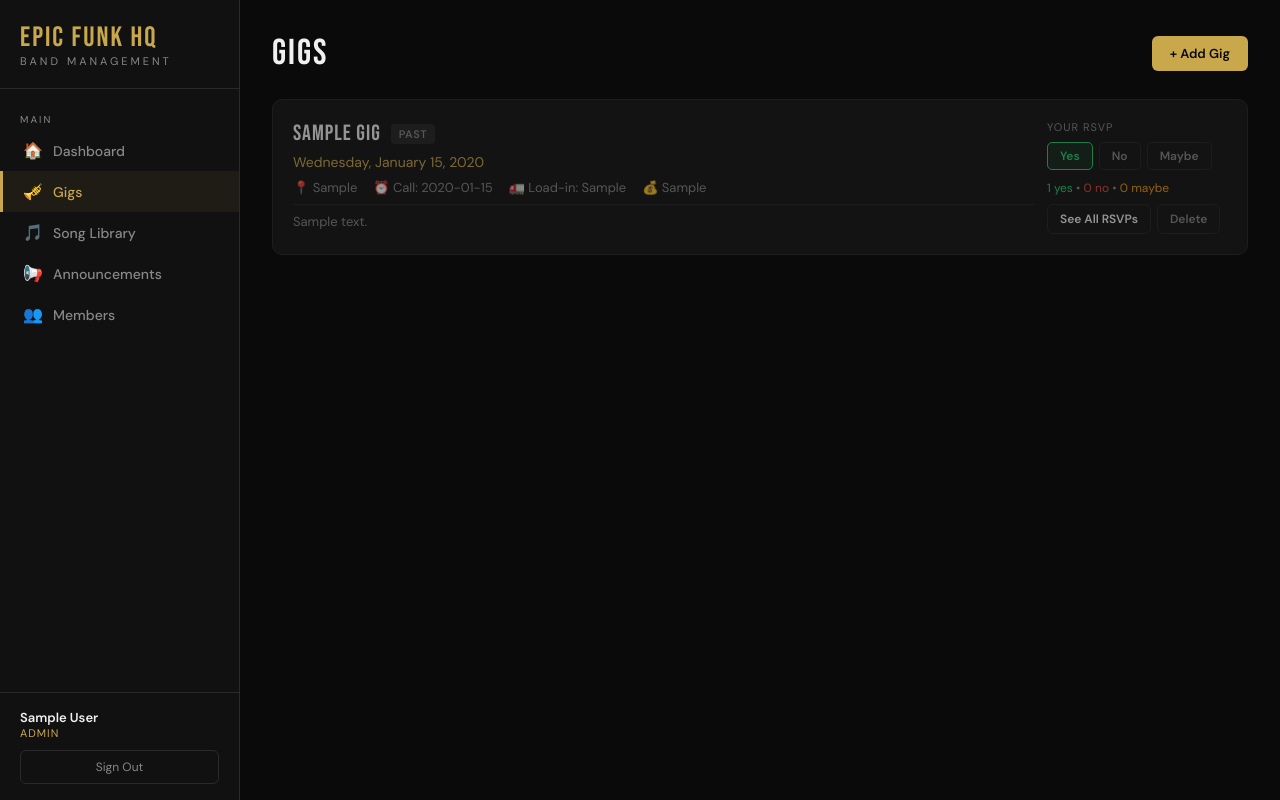
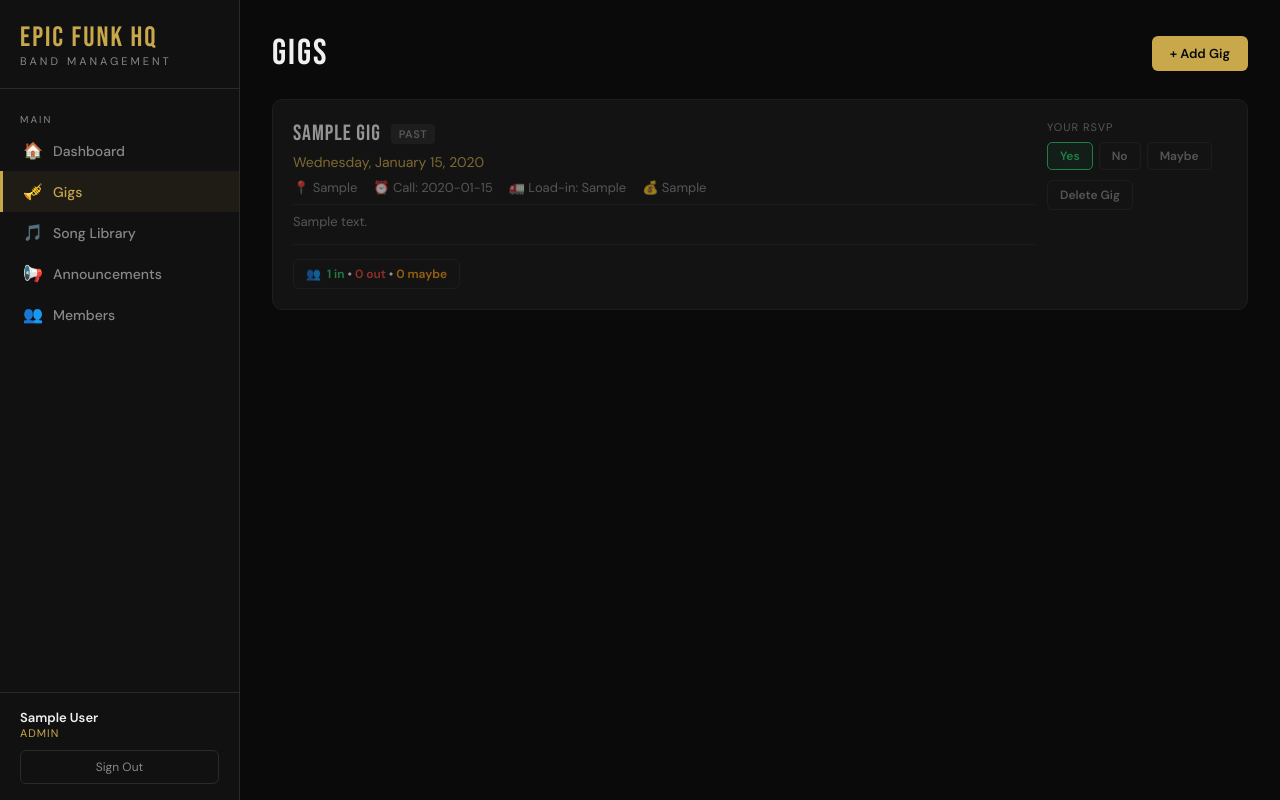
Before and after one commit to enwtn4/epicfunkhq, a Flask app: page /gigs in a window 1280 px wide. Run offline with Flask 3, Linux system fonts and the light colour scheme; the visitor is signed in with stand-in values (Sample User, id 1); tables that the repository leaves empty hold one stand-in row (values such as "Sample post").

Commit message:
Update gigs.html

```diff
--- a/templates/gigs.html
+++ b/templates/gigs.html
@@ -41,6 +41,22 @@
                     {% if gig.notes %}
                     <div style="font-size:13px;color:var(--muted);margin-top:8px;padding-top:8px;border-top:1px solid var(--border);">{{ gig.notes }}</div>
                     {% endif %}
+
+                    <!-- WHO IS IN - visible to everyone -->
+                    <div style="margin-top:14px;padding-top:14px;border-top:1px solid var(--border);">
+                        <button class="btn btn-outline btn-sm" onclick="toggleRSVPList({{ gig.id }})">
+                            👥 <span id="rsvp-summary-{{ gig.id }}">
+                                <span style="color:var(--green);">{{ item.yes }} in</span> &bull;
+                                <span style="color:var(--red);">{{ item.no }} out</span> &bull;
+                                <span style="color:var(--yellow);">{{ item.maybe }} maybe</span>
+                            </span>
+                        </button>
+                        <div id="rsvp-list-{{ gig.id }}" style="display:none;margin-top:12px;">
+                            <div style="display:grid;grid-template-columns:repeat(auto-fill,minmax(160px,1fr));gap:8px;" id="rsvp-grid-{{ gig.id }}">
+                                <div style="color:var(--muted);font-size:13px;">Loading...</div>
+                            </div>
+                        </div>
+                    </div>
                 </div>
 
                 <!-- RSVP -->
@@ -52,14 +68,8 @@
                         <button class="rsvp-btn {% if item.my_rsvp == 'maybe' %}maybe{% endif %}" onclick="rsvp({{ gig.id }}, 'maybe')">Maybe</button>
                     </div>
                     {% if user.is_admin %}
-                    <div style="margin-top:10px;font-size:12px;color:var(--muted);">
-                        <span style="color:var(--green);">{{ item.yes }} yes</span> &bull;
-                        <span style="color:var(--red);">{{ item.no }} no</span> &bull;
-                        <span style="color:var(--yellow);">{{ item.maybe }} maybe</span>
-                    </div>
-                    <div style="margin-top:8px;display:flex;gap:6px;">
-                        <button class="btn btn-outline btn-sm" onclick="viewRSVPs({{ gig.id }}, '{{ gig.title|e }}')">See All RSVPs</button>
-                        <button class="btn btn-danger btn-sm" onclick="deleteGig({{ gig.id }})">Delete</button>
+                    <div style="margin-top:10px;display:flex;gap:6px;">
+                        <button class="btn btn-danger btn-sm" onclick="deleteGig({{ gig.id }})">Delete Gig</button>
                     </div>
                     {% endif %}
                 </div>
@@ -117,17 +127,6 @@
         </div>
     </div>
 </div>
-
-<!-- RSVP List Modal -->
-<div class="modal-overlay" id="modal-rsvps">
-    <div class="modal">
-        <div class="modal-title" id="rsvp-modal-title">RSVP List</div>
-        <div id="rsvp-list-content" style="min-height:80px;"></div>
-        <div class="modal-actions">
-            <button class="btn btn-outline" onclick="closeModal('modal-rsvps')">Close</button>
-        </div>
-    </div>
-</div>
 {% endif %}
 
 {% endblock %}
@@ -140,6 +139,60 @@
         m.addEventListener('click', e => { if (e.target === m) m.classList.remove('open'); });
     });
 
+    const rsvpCache = {};
+
+    async function toggleRSVPList(gigId) {
+        const list = document.getElementById('rsvp-list-' + gigId);
+        const grid = document.getElementById('rsvp-grid-' + gigId);
+        if (list.style.display === 'none') {
+            list.style.display = 'block';
+            if (!rsvpCache[gigId]) {
+                const res = await fetch('/api/gigs/' + gigId + '/rsvps/all');
+                rsvpCache[gigId] = await res.json();
+            }
+            const data = rsvpCache[gigId];
+            if (!data.length) {
+                grid.innerHTML = '<div style="color:var(--muted);font-size:13px;">No responses yet.</div>';
+                return;
+            }
+            const yes = data.filter(r => r.status === 'yes');
+            const no = data.filter(r => r.status === 'no');
+            const maybe = data.filter(r => r.status === 'maybe');
+
+            let html = '';
+            if (yes.length) {
+                html += '<div style="grid-column:1/-1;font-size:11px;text-transform:uppercase;letter-spacing:1px;color:var(--green);margin-bottom:4px;">Available</div>';
+                yes.forEach(r => {
+                    html += `<div style="background:rgba(46,204,113,0.08);border:1px solid rgba(46,204,113,0.2);border-radius:6px;padding:8px 10px;">
+                        <div style="font-size:13px;font-weight:600;">${r.name}</div>
+                        <div style="font-size:11px;color:var(--muted);">${r.instrument || ''}</div>
+                    </div>`;
+                });
+            }
+            if (no.length) {
+                html += '<div style="grid-column:1/-1;font-size:11px;text-transform:uppercase;letter-spacing:1px;color:var(--red);margin-top:8px;margin-bottom:4px;">Not Available</div>';
+                no.forEach(r => {
+                    html += `<div style="background:rgba(231,76,60,0.08);border:1px solid rgba(231,76,60,0.2);border-radius:6px;padding:8px 10px;">
+                        <div style="font-size:13px;font-weight:600;">${r.name}</div>
+                        <div style="font-size:11px;color:var(--muted);">${r.instrument || ''}</div>
+                    </div>`;
+                });
+            }
+            if (maybe.length) {
+                html += '<div style="grid-column:1/-1;font-size:11px;text-transform:uppercase;letter-spacing:1px;color:var(--yellow);margin-top:8px;margin-bottom:4px;">Maybe</div>';
+                maybe.forEach(r => {
+                    html += `<div style="background:rgba(243,156,18,0.08);border:1px solid rgba(243,156,18,0.2);border-radius:6px;padding:8px 10px;">
+                        <div style="font-size:13px;font-weight:600;">${r.name}</div>
+                        <div style="font-size:11px;color:var(--muted);">${r.instrument || ''}</div>
+                    </div>`;
+                });
+            }
+            grid.innerHTML = html;
+        } else {
+            list.style.display = 'none';
+        }
+    }
+
     async function rsvp(gigId, status) {
         const res = await fetch('/api/gigs/' + gigId + '/rsvp', {
             method: 'POST',
@@ -150,6 +203,7 @@
             const group = document.getElementById('rsvp-' + gigId);
             group.querySelectorAll('.rsvp-btn').forEach(btn => btn.classList.remove('yes','no','maybe'));
             group.querySelector(`[onclick*="'${status}'"]`).classList.add(status);
+            rsvpCache[gigId] = null; // clear cache so it reloads
             showToast('RSVP updated');
         }
     }
@@ -180,27 +234,5 @@
         const res = await fetch('/api/gigs/' + id, { method: 'DELETE' });
         if (res.ok) { showToast('Gig deleted'); setTimeout(() => location.reload(), 800); }
     }
-
-    async function viewRSVPs(gigId, title) {
-        document.getElementById('rsvp-modal-title').textContent = title + ' - RSVPs';
-        document.getElementById('rsvp-list-content').innerHTML = '<div style="color:var(--muted);font-size:13px;">Loading...</div>';
-        openModal('modal-rsvps');
-        const res = await fetch('/api/gigs/' + gigId + '/rsvps');
-        const data = await res.json();
-        if (!data.length) {
-            document.getElementById('rsvp-list-content').innerHTML = '<div style="color:var(--muted);font-size:13px;padding:16px 0;">No RSVPs yet.</div>';
-            return;
-        }
-        const html = data.map(r => `
-            <div style="display:flex;align-items:center;justify-content:space-between;padding:10px 0;border-bottom:1px solid var(--border);">
-                <div>
-                    <div style="font-size:14px;font-weight:600;">${r.name}</div>
-                    <div style="font-size:12px;color:var(--muted);">${r.instrument || 'No instrument listed'}</div>
-                </div>
-                <span class="badge badge-${r.status}">${r.status}</span>
-            </div>
-        `).join('');
-        document.getElementById('rsvp-list-content').innerHTML = html;
-    }
 </script>
 {% endblock %}
```
